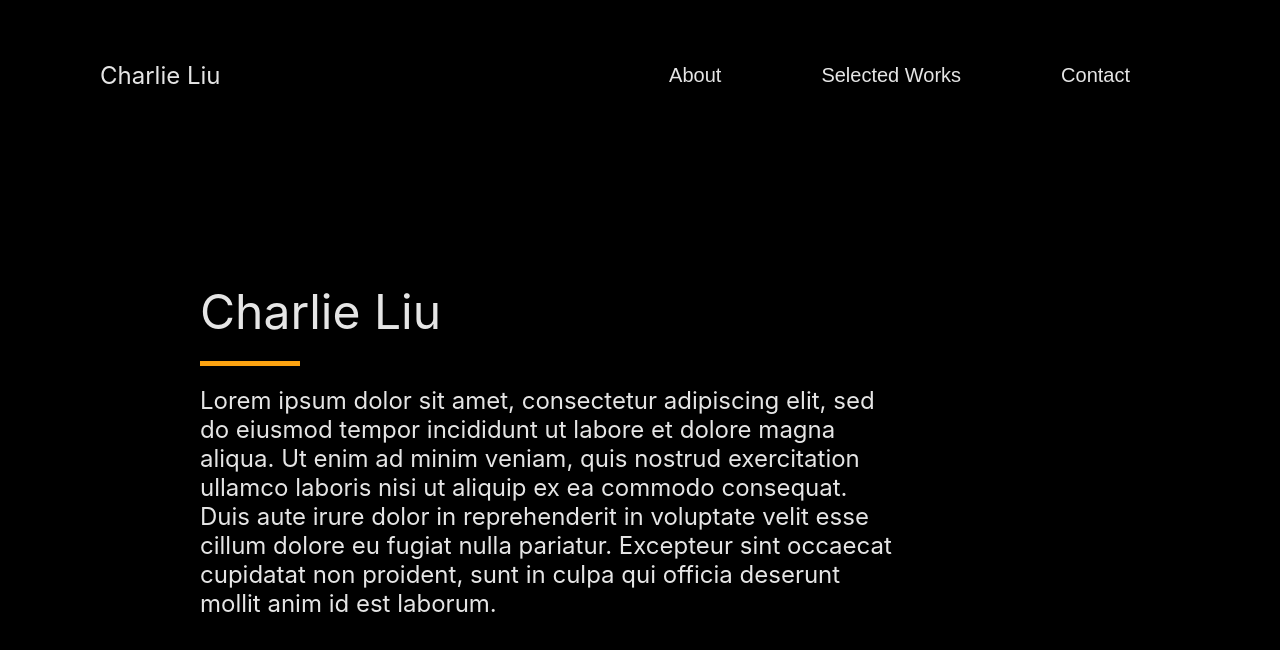
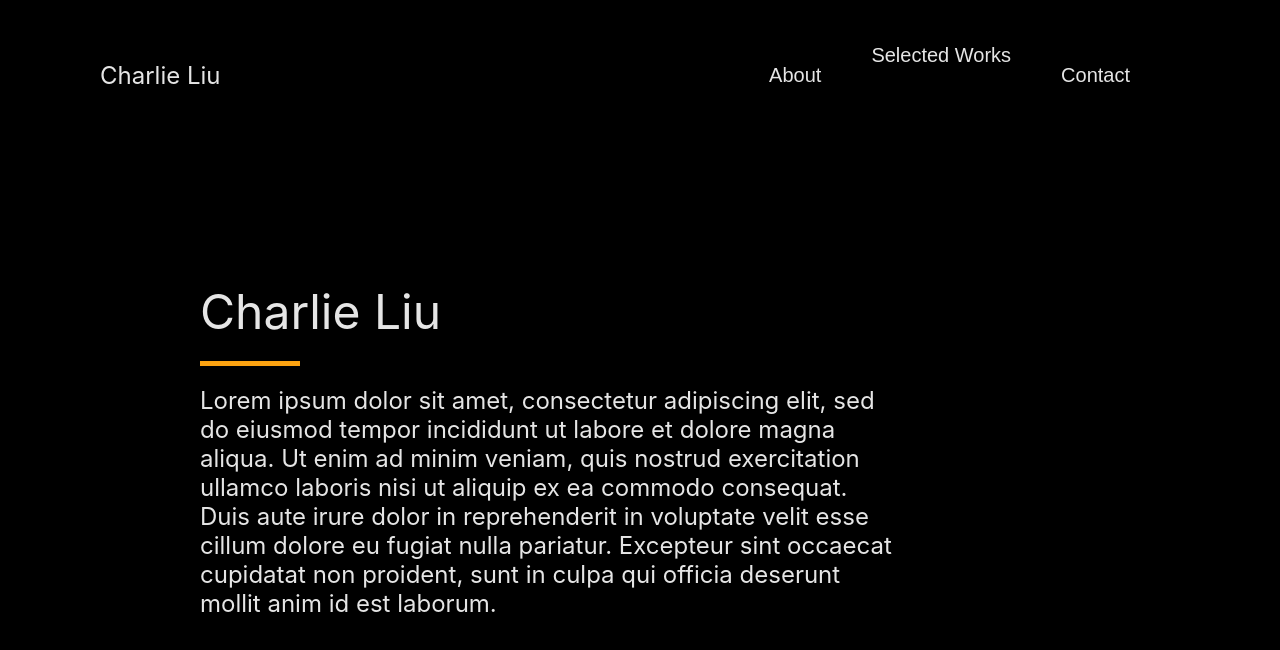
Before and after one commit to itscharlieliu/home-page, a React (Create React App) app: page / in a window 1280 px wide. Shown: the top 650 px of the page. Built offline with nearby package versions, Linux system fonts and the light colour scheme.

Commit message:
WIP headers buttons styling

```diff
--- a/src/App.tsx
+++ b/src/App.tsx
@@ -8,8 +8,8 @@ import Router from "./components/Router";
 const App = (): JSX.Element => {
     return (
         <div className={styles.App}>
-            <Header />
             <HashRouter basename={"/"}>
+                <Header />
                 <Router />
             </HashRouter>
         </div>
--- a/src/components/Header.tsx
+++ b/src/components/Header.tsx
@@ -1,14 +1,16 @@
 import React, { ReactNode } from "react";
+import { useHistory } from "react-router-dom";
 
 import styles from "./styles/Header.module.css";
 
 interface HeaderButtonProps {
     children?: ReactNode;
+    active?: boolean;
 }
 
 const HeaderButton = (props: HeaderButtonProps): JSX.Element => {
     return (
-        <label className={styles.ButtonLabel}>
+        <label className={props.active ? styles.ButtonLabelActive : styles.ButtonLabel}>
             <button className={styles.Button}>{props.children}</button>
             <div className={styles.ButtonUnderline} />
         </label>
@@ -16,12 +18,16 @@ const HeaderButton = (props: HeaderButtonProps): JSX.Element => {
 };
 
 const Header = (): JSX.Element => {
+    const history = useHistory();
+
+    console.log(history);
+
     return (
         <div className={styles.HeaderContainer}>
             <span className={styles.Logo}>Charlie Liu</span>
             <div className={styles.ButtonsContainer}>
                 <HeaderButton>About</HeaderButton>
-                <HeaderButton>Selected Works</HeaderButton>
+                <HeaderButton active>Selected Works</HeaderButton>
                 <HeaderButton>Contact</HeaderButton>
             </div>
         </div>
--- a/src/components/styles/Header.module.css
+++ b/src/components/styles/Header.module.css
@@ -24,8 +24,12 @@
     cursor: pointer;
 }
 
+.ButtonLabel--active>.ButtonUnderline {
+    width: 50px;
+}
+
+
 .ButtonLabel:hover .ButtonUnderline {
-    color: red;
     width: 50px;
 }
 
```
